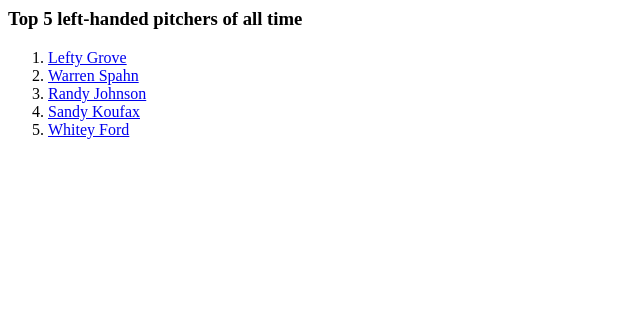
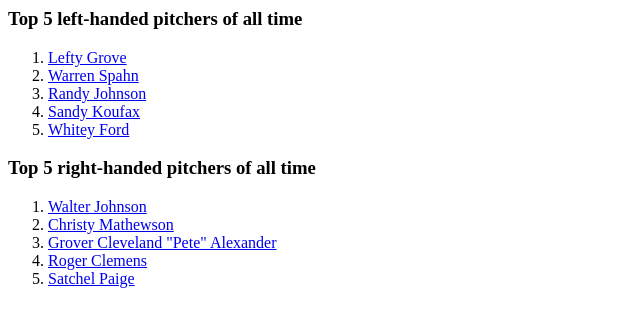
Before and after one commit to mif9075/top-5, a plain HTML site: page index.html in a window 1280 px wide. Shown: the whole page, without its empty margins (0-640 px from the left). Drawn offline with Linux system fonts and the light colour scheme.

Commit message:
Top righ-handed pitchers of all time

```diff
--- a/index.html
+++ b/index.html
@@ -14,6 +14,14 @@
             <li><a href="assets/Whitey_ford.jpg">Whitey Ford</a></li>
         </ol>
 
+        <h3>Top 5 right-handed pitchers of all time</h3>
+        <ol>
+            <li><a href="assets/Walter_johnson.jpg">Walter Johnson</a></li>
+            <li><a href="assets/Christy_mathewson.jpg">Christy Mathewson</a></li>
+            <li><a href="assets/Grover_cleveland.jpg">Grover Cleveland "Pete" Alexander</a></li>
+            <li><a href="assets/Roger_clemens.jpg">Roger Clemens</a></li>
+            <li><a href="assets/Satchel_paige.jpg">Satchel Paige</a></li>
+        </ol>
 
     </body>
 </html>
```
Also changed, not shown: assets/Christy_mathewson.jpg (added), assets/Grover_cleveland.jpg (added), assets/Satchel_Paige.jpg (added), assets/Walter_Johnson.jpg (added), 1 other file.
